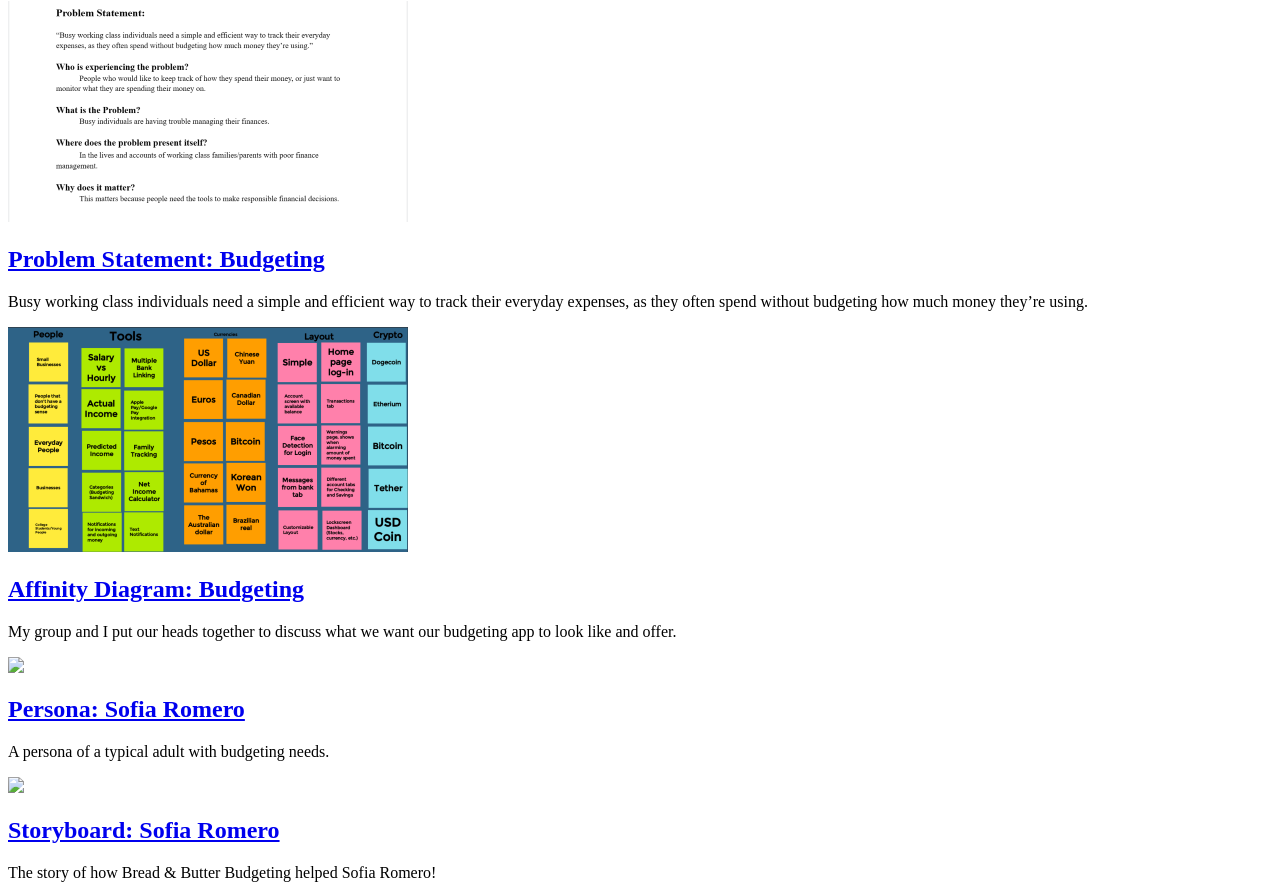
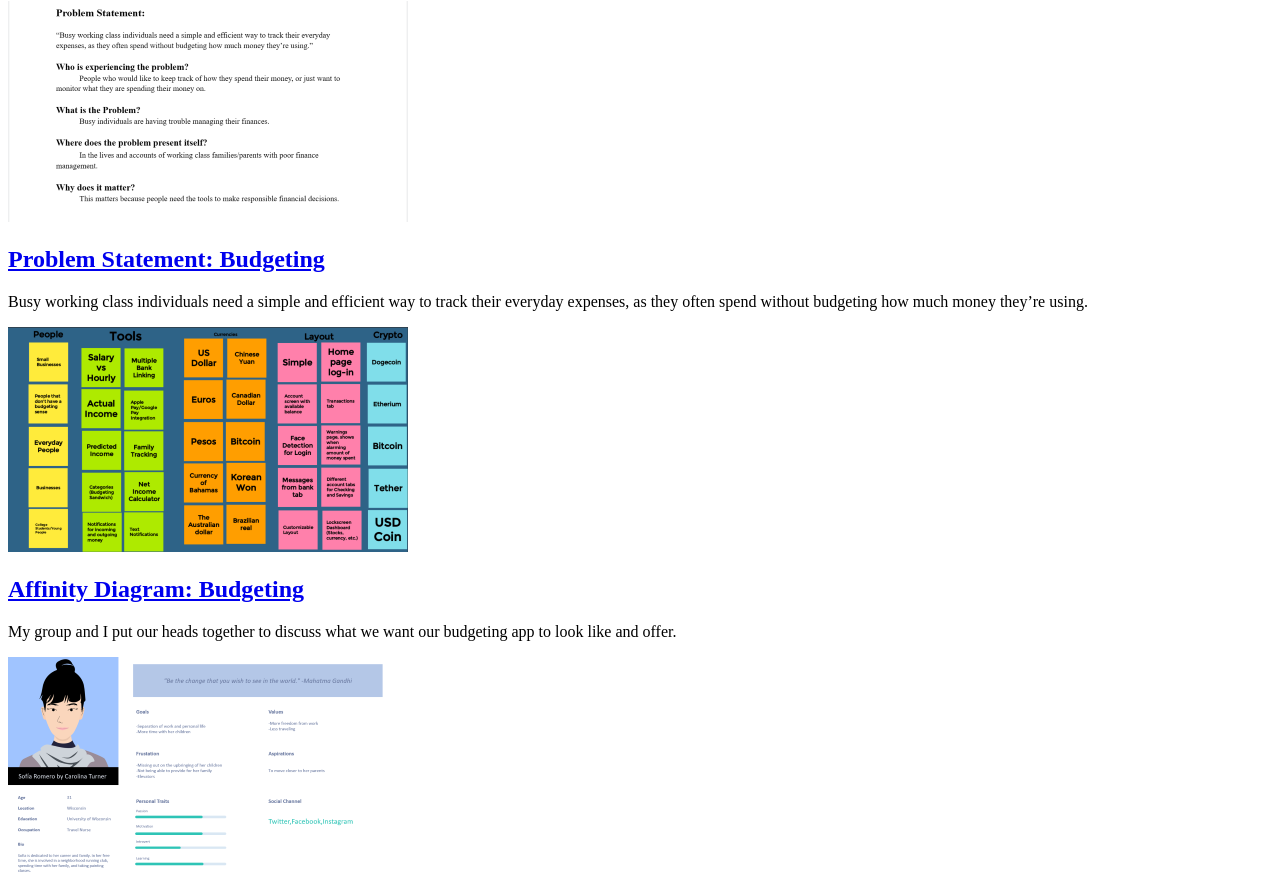
Before and after one commit to carolinanturner/carolinanturner.github.io, a plain HTML site: page index.html in a window 1280 px wide. Shown: the part 79-963 px from the top of the page. Drawn offline with Linux system fonts and the light colour scheme.

Commit message:
Add files via upload

```diff
--- a/index.html
+++ b/index.html
@@ -30,7 +30,7 @@
         </section>
         <!--Persona-->
         <section class="assignment">
-            <a href="Files/Personas.pdf"><img src="Images/Personas.pdf"></a>
+            <a href="Files/Personas.pdf"><img src="Images/persona.png"></a>
             <section class="assignment details">
                 <a href="Files/persona.png"><h2>Persona: Sofia Romero</h2></a>
                 <p>
@@ -40,7 +40,7 @@
         </section>
         <!--Storyboard-->
         <section class="assignment">
-            <a href="Files/Storyboards.pdf"><img src="Images/Storyboards.pdf"></a>
+            <a href="Files/Storyboards.pdf"><img src="Images/Storyboard.png"></a>
             <section class="assignment details">
                 <a href="Files/Storyboard.png"><h2>Storyboard: Sofia Romero</h2></a>
                 <p>
```
